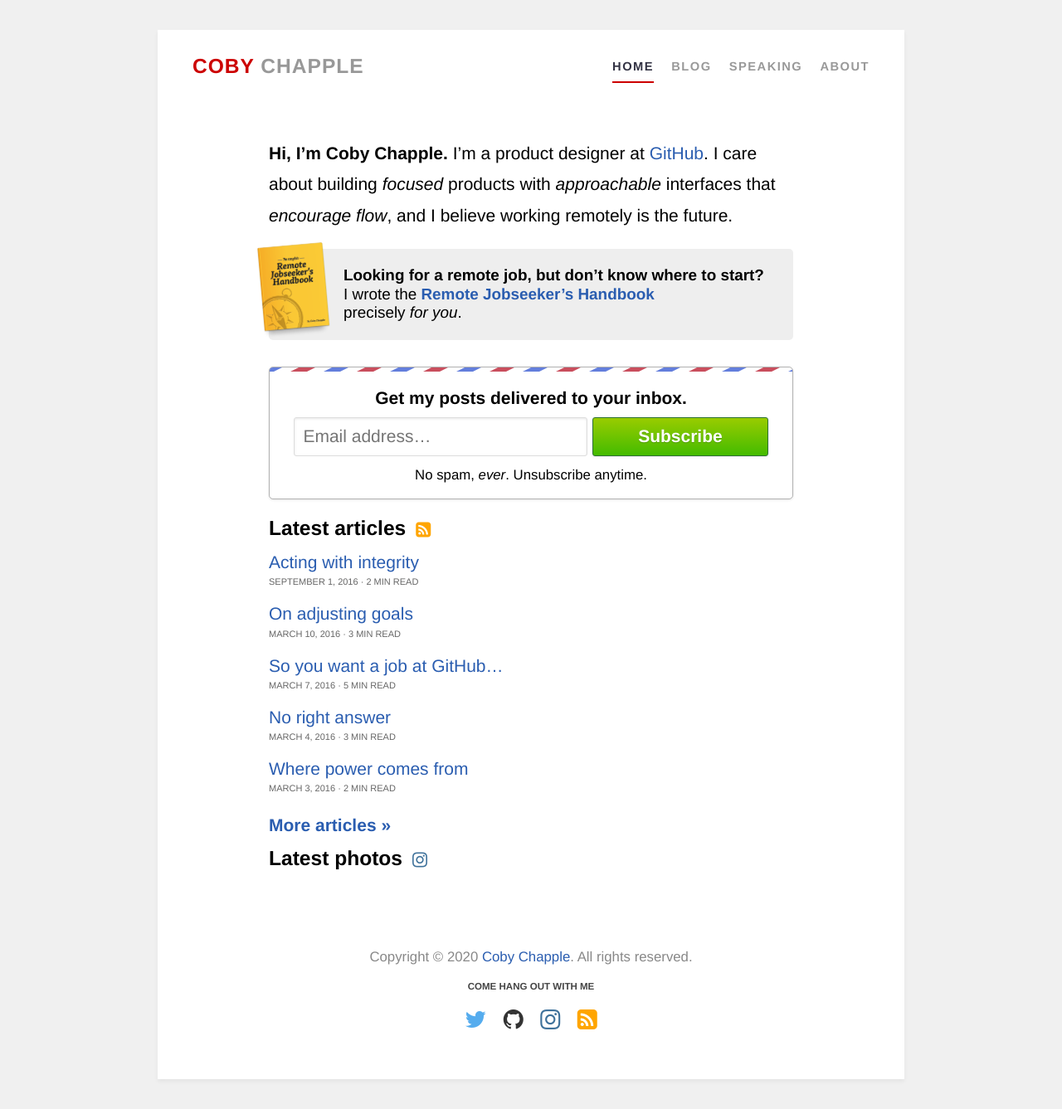
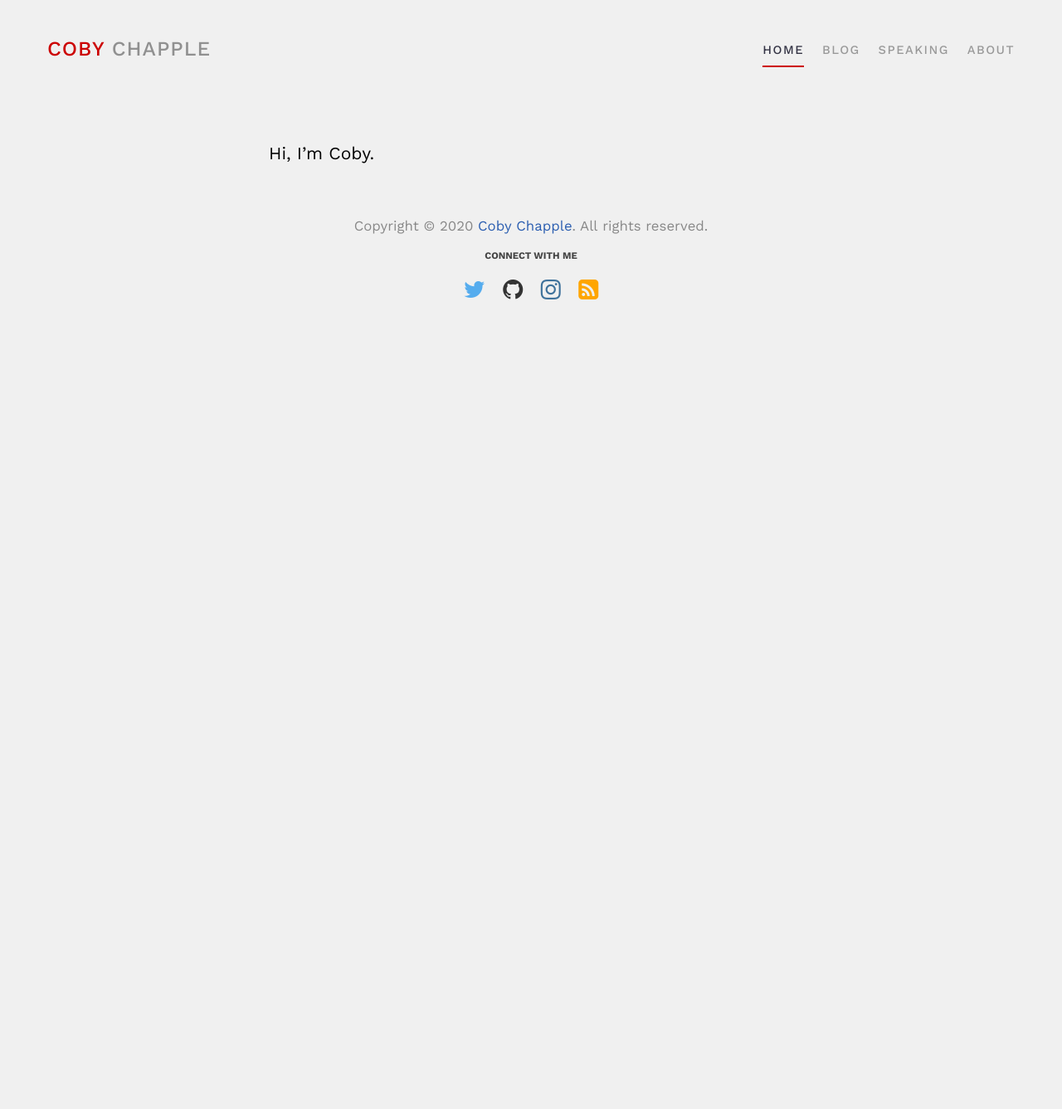
Before and after one commit to cobyism/archived-cobyism.github.io, a Jekyll site: the page built from index.html, in a window 1280 px wide. Shown: the whole page at 83% size. Built offline with Jekyll 4.4.1, drawn with Linux system fonts in a browser that asks for light colours; nearby versions of some CDN libraries; a script that is not in the unit is left out; after the commit the page ends 900 px from its top, so only the background shows below that.

Commit message:
modified files on redesign branch

```diff
--- a/_includes/footer.html
+++ b/_includes/footer.html
@@ -2,7 +2,7 @@
 
   <p>Copyright © {{ site.time | date: '%Y' }} <a href="{{ site.baseurl }}" id="footer-home-link">Coby&nbsp;Chapple</a>. All&nbsp;rights&nbsp;reserved.</p>
 
-  <h5>Come hang out with me</h5>
+  <h5>Connect with me</h5>
 
   <ul class="social-links">
     <li>
--- a/_includes/head.html
+++ b/_includes/head.html
@@ -31,9 +31,7 @@
   <meta property="og:url" content="{{ site.url }}{{ page.url }}" />
   <!-- <meta property="og:image" content="https://github.com/cobyism.png" /> -->
 
-  <!-- TypeKit -->
-  <script src="https://use.typekit.net/lap3car.js"></script>
-  <script>try{Typekit.load({ async: true });}catch(e){}</script>
+  <link href="https://fonts.googleapis.com/css?family=Work+Sans:300,400,500,600,700" rel="stylesheet">
 
   <link rel="stylesheet" href="{{ site.baseurl }}public/css/normalize.css">
   <link rel="stylesheet" href="{{ site.baseurl }}public/css/styles.css">
--- a/_layouts/main.html
+++ b/_layouts/main.html
@@ -21,6 +21,12 @@
   <script type="text/javascript" src="{{ site.baseurl }}public/script/turbolinks.js"></script>
   <script type="text/javascript" src="{{ site.baseurl }}public/script/instafeed.min.js"></script>
   <script type="text/javascript" src="{{ site.baseurl }}public/script/main.js"></script>
+  <script>
+    window.intercomSettings = {
+      app_id: "as7hhz8l"
+    };
+  </script>
+  <script>(function(){var w=window;var ic=w.Intercom;if(typeof ic==="function"){ic('reattach_activator');ic('update',intercomSettings);}else{var d=document;var i=function(){i.c(arguments)};i.q=[];i.c=function(args){i.q.push(args)};w.Intercom=i;function l(){var s=d.createElement('script');s.type='text/javascript';s.async=true;s.src='https://widget.intercom.io/widget/as7hhz8l';var x=d.getElementsByTagName('script')[0];x.parentNode.insertBefore(s,x);}if(w.attachEvent){w.attachEvent('onload',l);}else{w.addEventListener('load',l,false);}}})()</script>
 
   {% include analytics.html %}
 </body>
--- a/index.html
+++ b/index.html
@@ -3,40 +3,4 @@
 title: Home
 ---
 
-<div class="intro">
-  <p>
-    <strong>Hi, I’m Coby Chapple.</strong>
-    I’m&nbsp;a product designer at <a href="https://github.com" id="intro-gh-link" target="_blank">GitHub</a>.
-    I&nbsp;care about building <em>focused</em> products with <em>approachable</em> interfaces
-    that <em>encourage&nbsp;flow</em>, and
-    I&nbsp;believe working remotely is the&nbsp;future.
-  </p>
-</div>
-
-{% include rjh_teaser.html %}
-
-{% include newsletter_signup.html %}
-
-<h3>Latest articles <a href="http://feeds.feedburner.com/cobyism" target="_blank" title="Subscribe via RSS, if you’re into that kind of thing." id="rss-link"><i class="fa fa-rss-square icon-rss"></i></a></h3>
-
-<div class="article-index">
-{% for post in site.posts | limit: 5  %}
-  <div class="post-summary">
-    <a class="post-link" href="{{ post.url }}">{{ post.title }}</a>
-    <div class="post-meta">
-      <span class="post-date">{{ post.date | date: '%B %e, %Y' }}</span>
-      ·
-      {% assign readtime = post.content | strip_html | number_of_words | append: '.0' | divided_by:200 %}
-      <span class="post-read-time"><span class="js-read-time">{{ readtime }}</span> min read</span>
-    </div>
-  </div>
-{% endfor %}
-</div>
-
-<h4><a href="{{ site.baseurl }}blog/" id="homepage-readmore">More articles &raquo;</a></h4>
-
-<section class="photos">
-  <h3>Latest photos <a href="https://instagram.com/{{ site.author.handle }}" target="_blank"><i class="fa fa-instagram icon-instagram"></i></a></h3>
-
-  <div id="instafeed"></div>
-</section>
+<p>Hi, I’m Coby.</p>
--- a/public/css/styles.scss
+++ b/public/css/styles.scss
@@ -47,7 +47,7 @@
 }
 
 body {
-  font-family: "museo-sans-rounded", "Helvetica Neue", Helvetica, Arial, sans-serif;
+  font-family: "Work Sans", "Helvetica Neue", Helvetica, Arial, sans-serif;
 }
 
 h1,
@@ -166,18 +166,18 @@
   }
 }
 
-.site-container {
-  background: #fff;
-  max-width: 900px;
-  margin: 0 auto;
-  box-shadow: 0 3px 5px rgba(#000, 0.05);
-}
-
-@media (min-width: 930px){
-  .site-container {
-    margin: 1rem auto;
-  }
-}
+// .site-container {
+//   background: #fff;
+//   max-width: 900px;
+//   margin: 0 auto;
+//   box-shadow: 0 3px 5px rgba(#000, 0.05);
+// }
+//
+// @media (min-width: 930px){
+//   .site-container {
+//     margin: 1rem auto;
+//   }
+// }
 
 mark {
   background: #ffea94;
@@ -215,7 +215,7 @@
 .site-title {
   margin: 0;
   text-transform: uppercase;
-  font-weight: 700;
+  font-weight: 500;
   line-height: 1;
   letter-spacing: 1px;
 
@@ -241,7 +241,7 @@
 }
 
 nav {
-  font-weight: bold;
+  font-weight: 500;
   font-size: .75rem;
   text-transform: uppercase;
 }
```
Also changed, not shown: Gemfile.lock.
